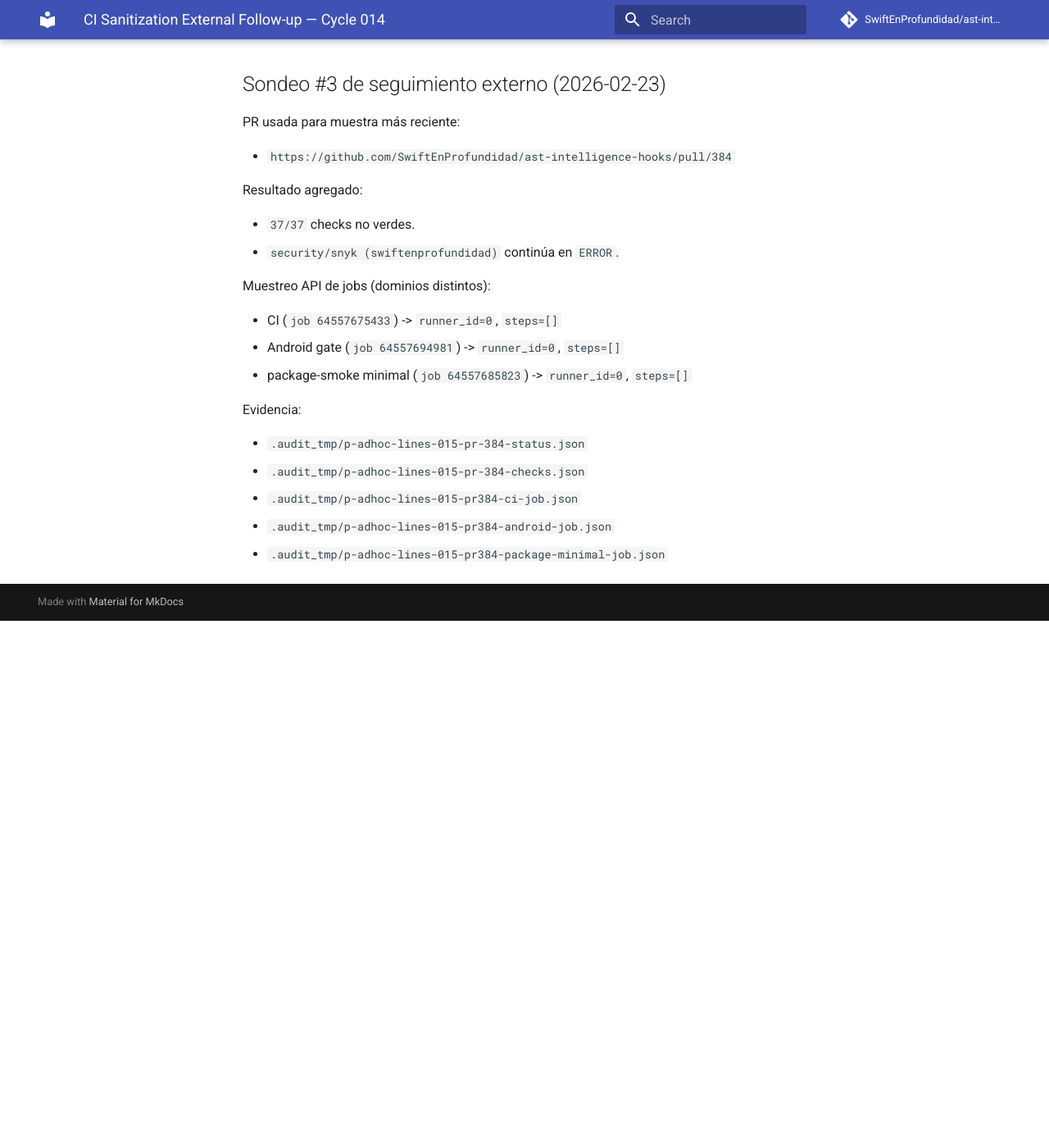
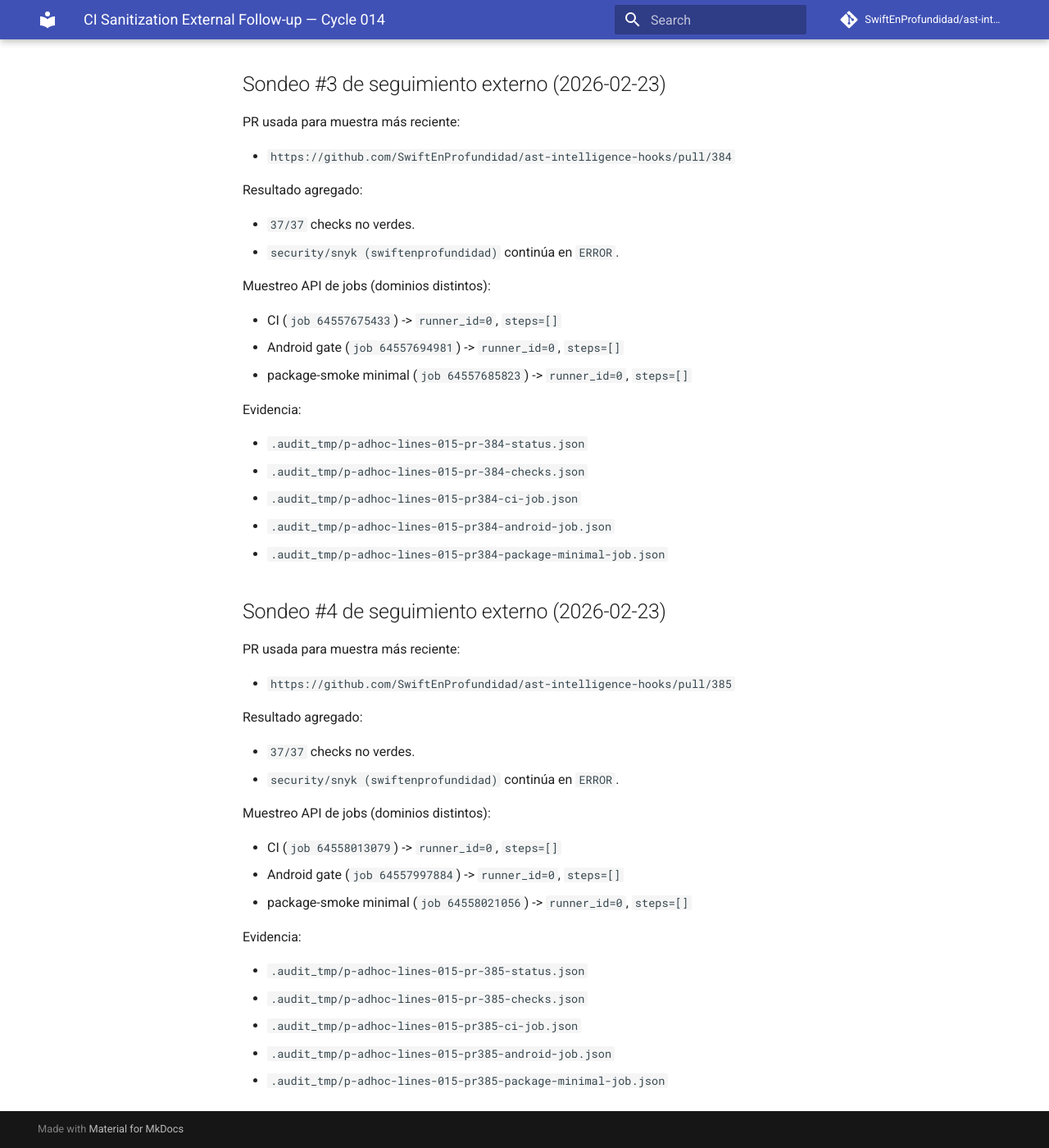
Before and after one commit to SwiftEnProfundidad/ast-intelligence-hooks, an MkDocs documentation site: the page built from docs/validation/ci-sanitization-cycle-014-external-follow-up.md, in a window 1280 px wide and 1400 px high, scrolled down 2782 px. Shown: the whole window at 82% size. Built offline with MkDocs 1.6.1 and Material for MkDocs 9.7.7, drawn with Linux system fonts in a browser that asks for light colours; comment, search, counter and statistics services are not loaded; before the commit the page ends 3539 px from its top, so only the background shows below that.

Commit message:
docs(validation): record external follow-up probe #4 for cycle 014

```diff
--- a/docs/validation/ci-sanitization-cycle-014-external-follow-up.md
+++ b/docs/validation/ci-sanitization-cycle-014-external-follow-up.md
@@ -116,3 +116,28 @@ Evidencia:
 - `.audit_tmp/p-adhoc-lines-015-pr384-ci-job.json`
 - `.audit_tmp/p-adhoc-lines-015-pr384-android-job.json`
 - `.audit_tmp/p-adhoc-lines-015-pr384-package-minimal-job.json`
+
+## Sondeo #4 de seguimiento externo (2026-02-23)
+
+PR usada para muestra más reciente:
+
+- `https://github.com/SwiftEnProfundidad/ast-intelligence-hooks/pull/385`
+
+Resultado agregado:
+
+- `37/37` checks no verdes.
+- `security/snyk (swiftenprofundidad)` continúa en `ERROR`.
+
+Muestreo API de jobs (dominios distintos):
+
+- CI (`job 64558013079`) -> `runner_id=0`, `steps=[]`
+- Android gate (`job 64557997884`) -> `runner_id=0`, `steps=[]`
+- package-smoke minimal (`job 64558021056`) -> `runner_id=0`, `steps=[]`
+
+Evidencia:
+
+- `.audit_tmp/p-adhoc-lines-015-pr-385-status.json`
+- `.audit_tmp/p-adhoc-lines-015-pr-385-checks.json`
+- `.audit_tmp/p-adhoc-lines-015-pr385-ci-job.json`
+- `.audit_tmp/p-adhoc-lines-015-pr385-android-job.json`
+- `.audit_tmp/p-adhoc-lines-015-pr385-package-minimal-job.json`
```
Also changed, not shown: docs/REFRACTOR_PROGRESS.md (+5 -0 lines).
